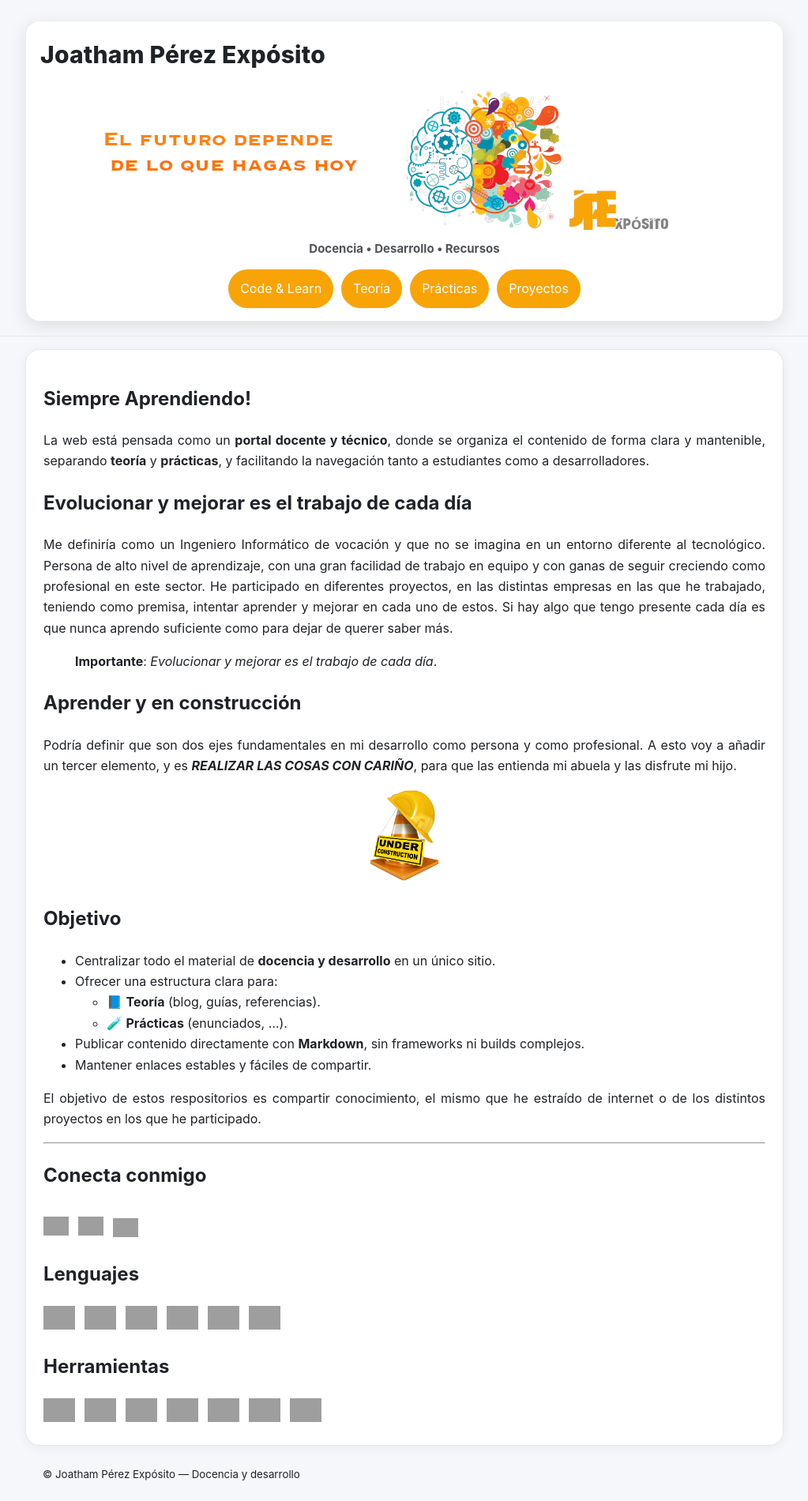
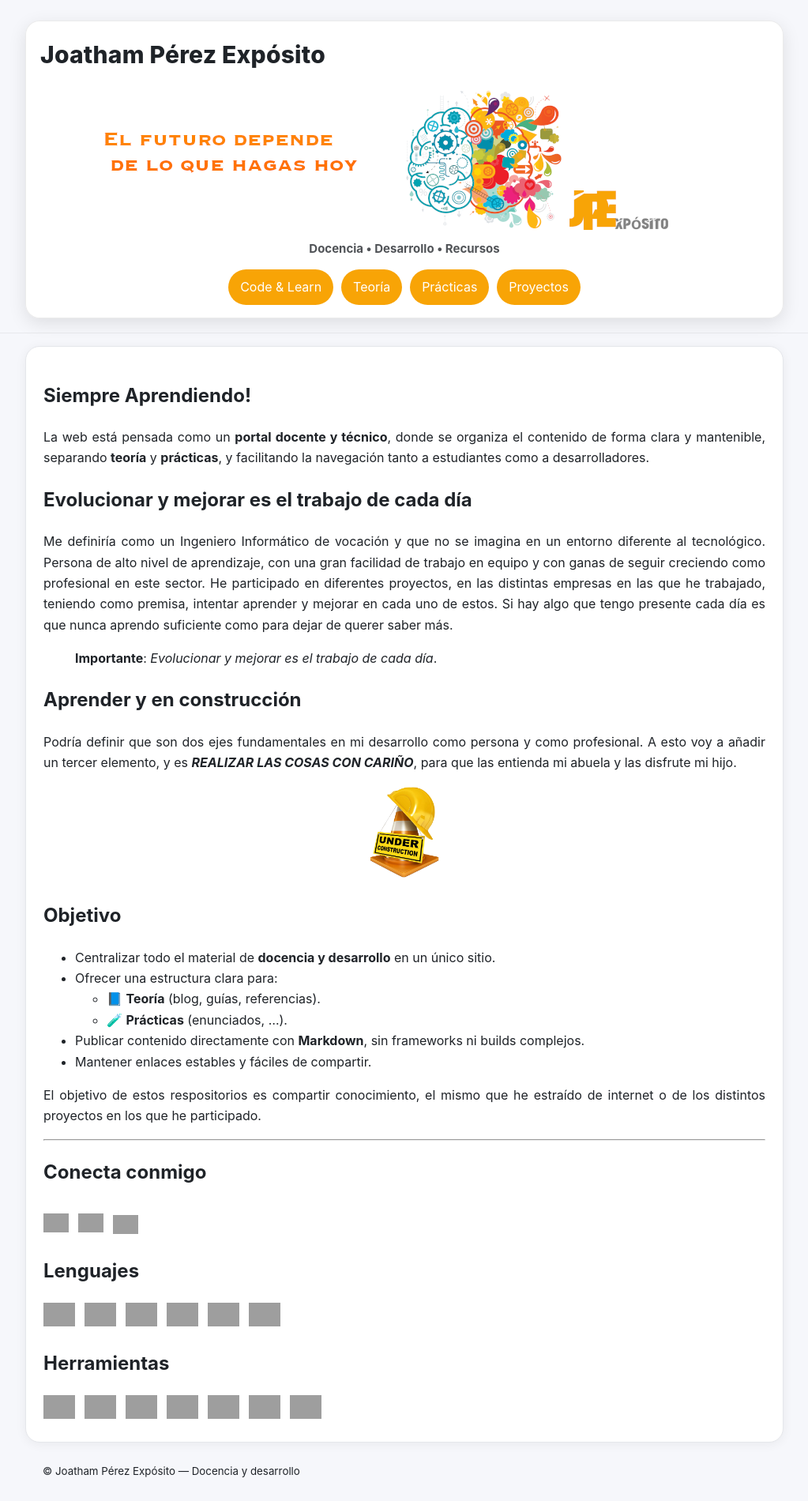
Before and after one commit to jpexposito/jpexposito.github.io, a Jekyll site: the page built from index.md, in a window 1280 px wide. Shown: the whole page at 79% size, without its empty margins (128-1151 px from the left). Built offline with Jekyll 4.4.1, drawn with Linux system fonts in a browser that asks for light colours; grey boxes are pictures that could not be loaded.

Commit message:
Se corrigen los estilos

```diff
--- a/assets/css/site.css
+++ b/assets/css/site.css
@@ -93,7 +93,7 @@ body{
 .nav__link{
   text-decoration: none;
   color: #fff;
-  padding: 10px 14px;
+  padding: 08px 14px;
   border-radius: 999px;
   border: 1px solid transparent;
   background: #f8a406; /* color principal */
```
